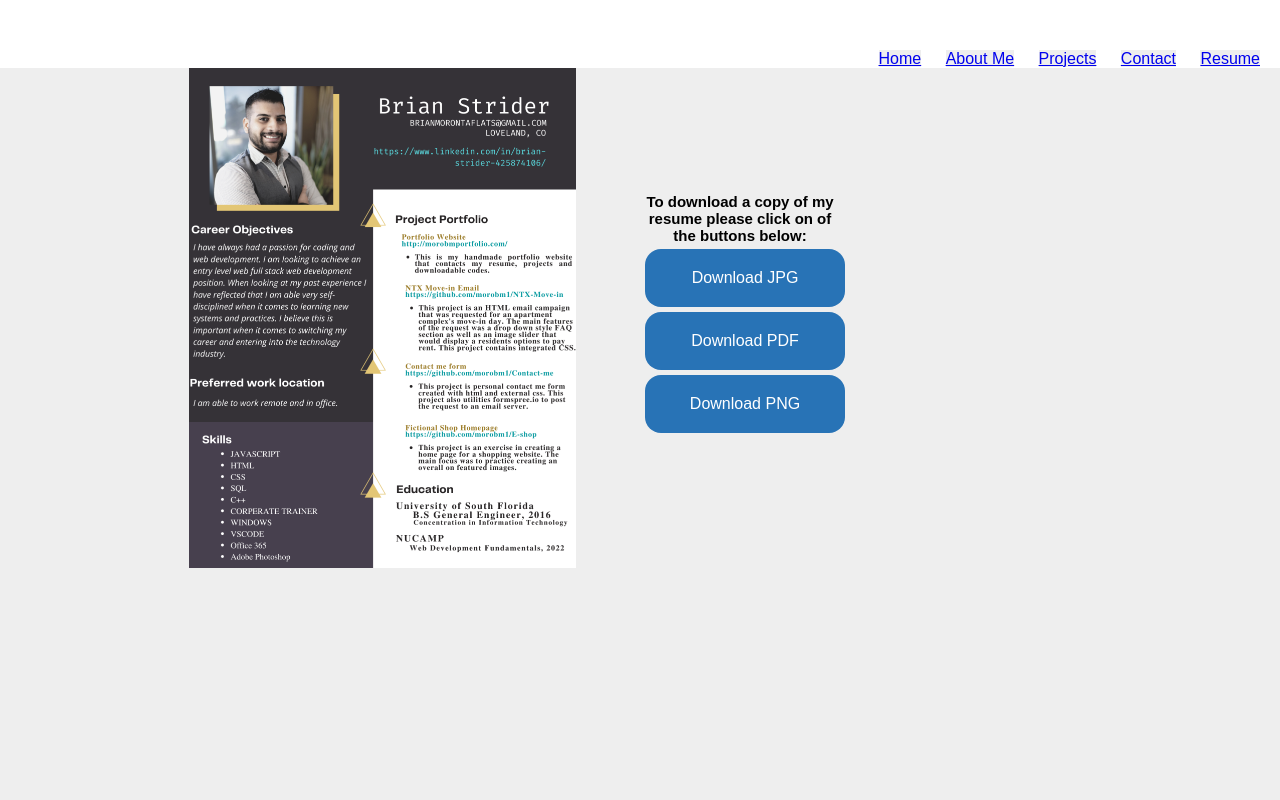
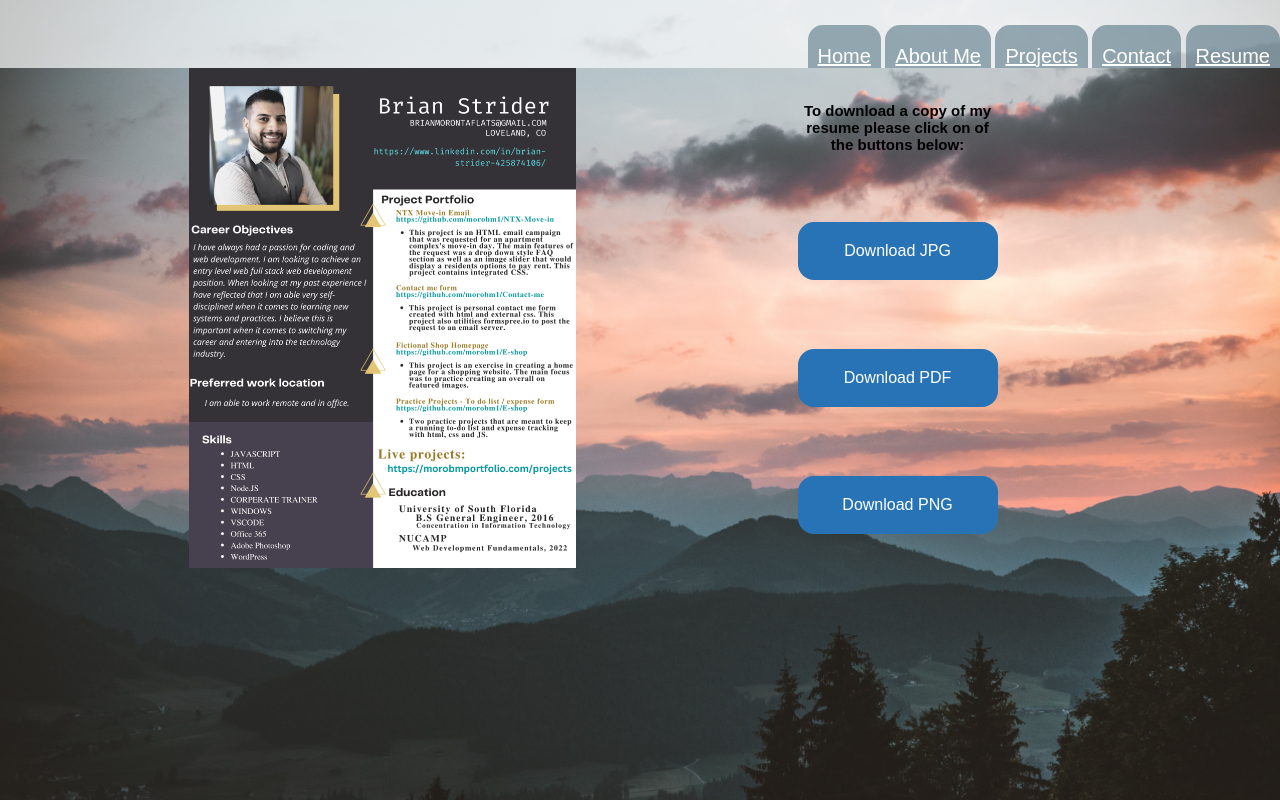
Before and after one commit to morobm1/Brian-s-Portfolio-Website, a PHP site: page /Resume.html in a window 1280 px wide. Run offline with PHP 8.4, Linux system fonts and the light colour scheme.

Commit message:
updated site background

```diff
--- a/css/Resume.css
+++ b/css/Resume.css
@@ -2,7 +2,6 @@
     margin: 0;
     padding: 0;
     box-sizing: border-box;
-    background-color: #eeeeee;
     font-family: 'Fira Sans', sans-serif;
 }
 
@@ -10,40 +9,46 @@ html, body {
     min-height: 100vh;
 }
 
-.navbar {
-    display: flex;
-    align-items: center;
-    padding: 20px;
-
+body{
+    background-image: url(../Images/pexels-stephan-seeber-1261728.jpg);
+    background-size: cover;
 }
 
 nav {
-    padding-top: 50px;
+    padding-top: 25px;
     flex: 1;
     text-align: right;
-    background-color: white;
+    min-width: 480px;
+    background-color: rgba(252, 252, 252, 0.705);
 }
 
 nav ul {
     display: inline-block;
     list-style-type: none;
-    background-color: white;
 }
 
 nav ul li {
     display: inline-block;
-    margin-right: 20px;
-    background-color: white;
+    background-color: rgba(58, 96, 114, 0.5);
+    padding: 20px 10px 0px 10px;
+    text-align: center;
+    font-size: 20px;
+    text-decoration: none;
+    border-radius: 15px 15px 0px 0px;
 }
+
+nav ul li a{
+    color: white;
+}
+
 
 .container {
     margin: auto;
     padding-left: 25px;
     padding-right: 25px;
     max-width: 1080px;
-    overflow: auto;
     display: grid;
-    grid-template-columns: repeat(auto-fit, minmax(450px, 1fr));
+    grid-template-columns: repeat(auto-fit, minmax(390px, 0.5fr));
 }
 
 .resume_row{
@@ -58,8 +63,11 @@ nav ul li {
 }
 
 .download_options{
-    position: relative;
-    top: 25%;
+    display: flex;
+    flex-direction: column;
+    align-items: center;
+    flex-wrap: wrap;
+    justify-content: space-around;
 }
 
 .download_options p {
@@ -68,10 +76,10 @@ nav ul li {
     font-size: 15px;
     font-weight: bold;
     font-family: 'Fira Sans', sans-serif;
+
 }
 
 .download_btn {
-    margin: 5px;
     background-color: rgb(40, 115, 182);
     padding: 20px;
     width: 200px;
```
Also changed, not shown: css/Contact.css (+14 -12 lines), css/index.css (+16 -14 lines), index.html (+4 -4 lines), Images/Brian Strider.png, Images/Headshot.jpg (deleted), Images/Headshot.png (added).
